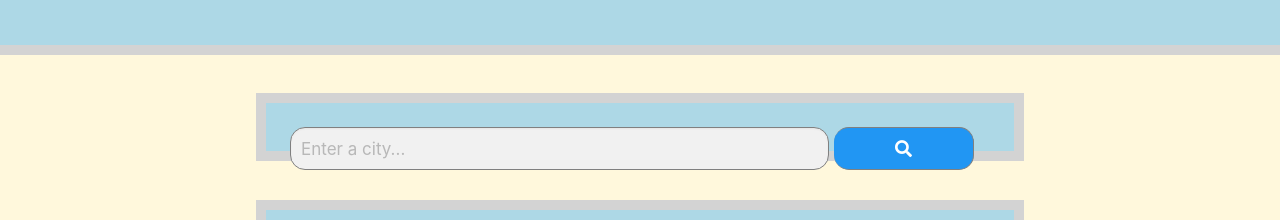
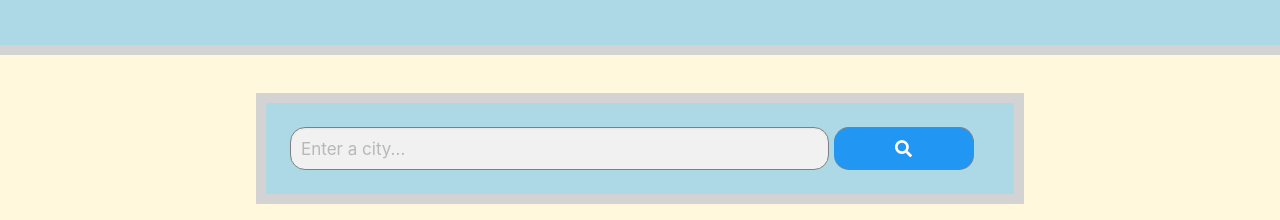
Before and after one commit to billyhao12/weather-event-planner-v2, a plain HTML site: page index.html in a window 1280 px wide. Shown: the part 116-336 px from the top of the page. Drawn offline with nearby package versions, Linux system fonts and the light colour scheme.

Commit message:
fixed container for search bar

```diff
--- a/assets/style.css
+++ b/assets/style.css
@@ -33,7 +33,6 @@ footer {
     margin-right: 5px;
 }
 #searchBtn {
-    float: left;
     width: 20%;
     padding: 10px;
     background: #2196F3;
--- a/index.html
+++ b/index.html
@@ -11,6 +11,7 @@
   <link rel="stylesheet" href="assets/style.css">
   <link rel="stylesheet" href="https://use.fontawesome.com/releases/v5.13.0/css/all.css" integrity="sha384-Bfad6CLCknfcloXFOyFnlgtENryhrpZCe29RTifKEixXQZ38WheV+i/6YWSzkz3V" crossorigin="anonymous">
   <script src="jquery-3.4.1.min.js"></script>
+  <script src="https://code.jquery.com/jquery-3.4.1.min.js"></script>
 </head>
 
 <body>
@@ -27,7 +28,7 @@
     </div>
   </section>
   <section class="section main">
-    <div class="container">
+    <div class="container" id="search-box">
       <input class="input" type="text" placeholder="Enter a city..." >
       <button class="button" id="searchBtn"><i class="fa fa-search"></i></button>
     </div>
```
